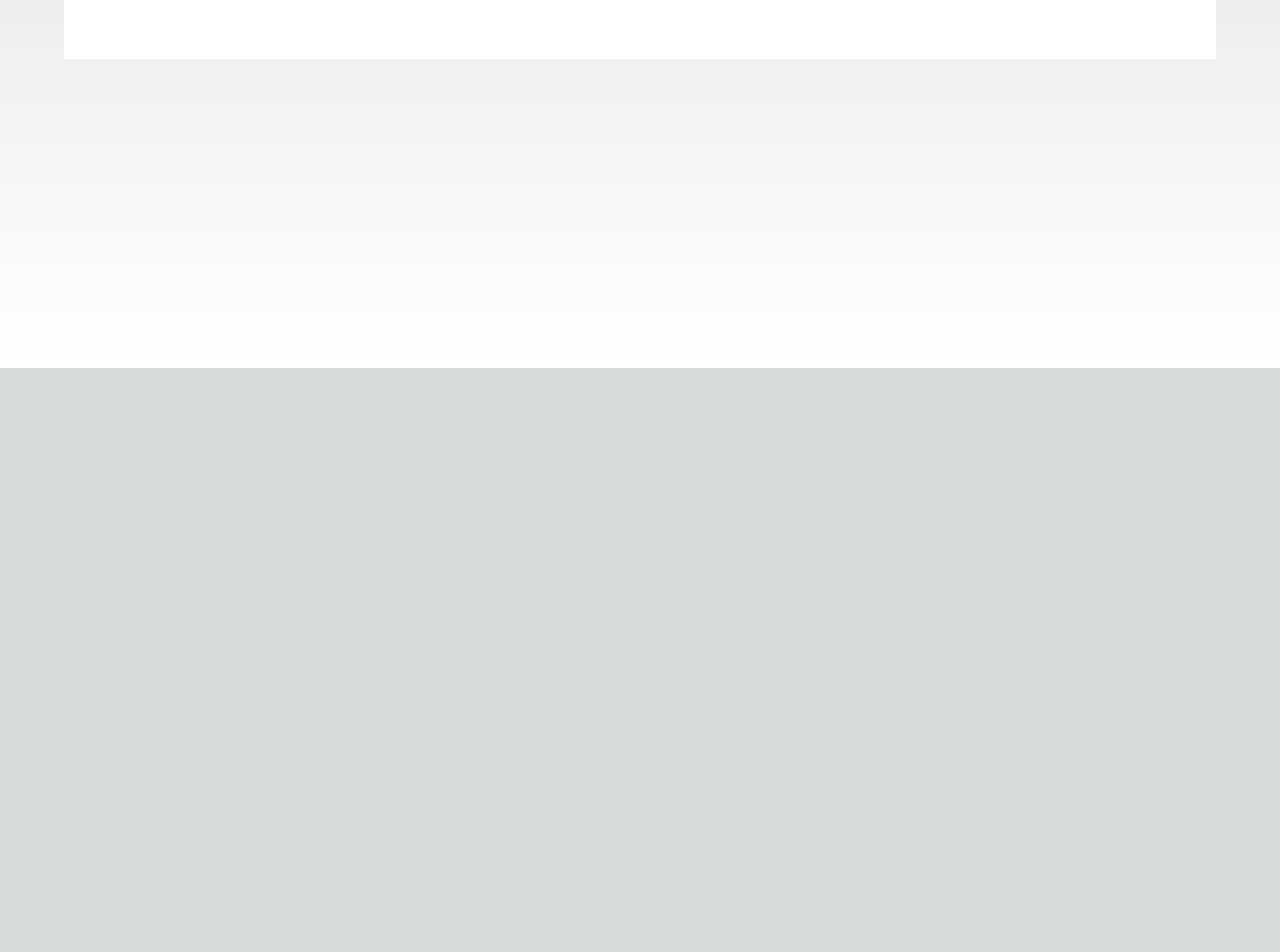
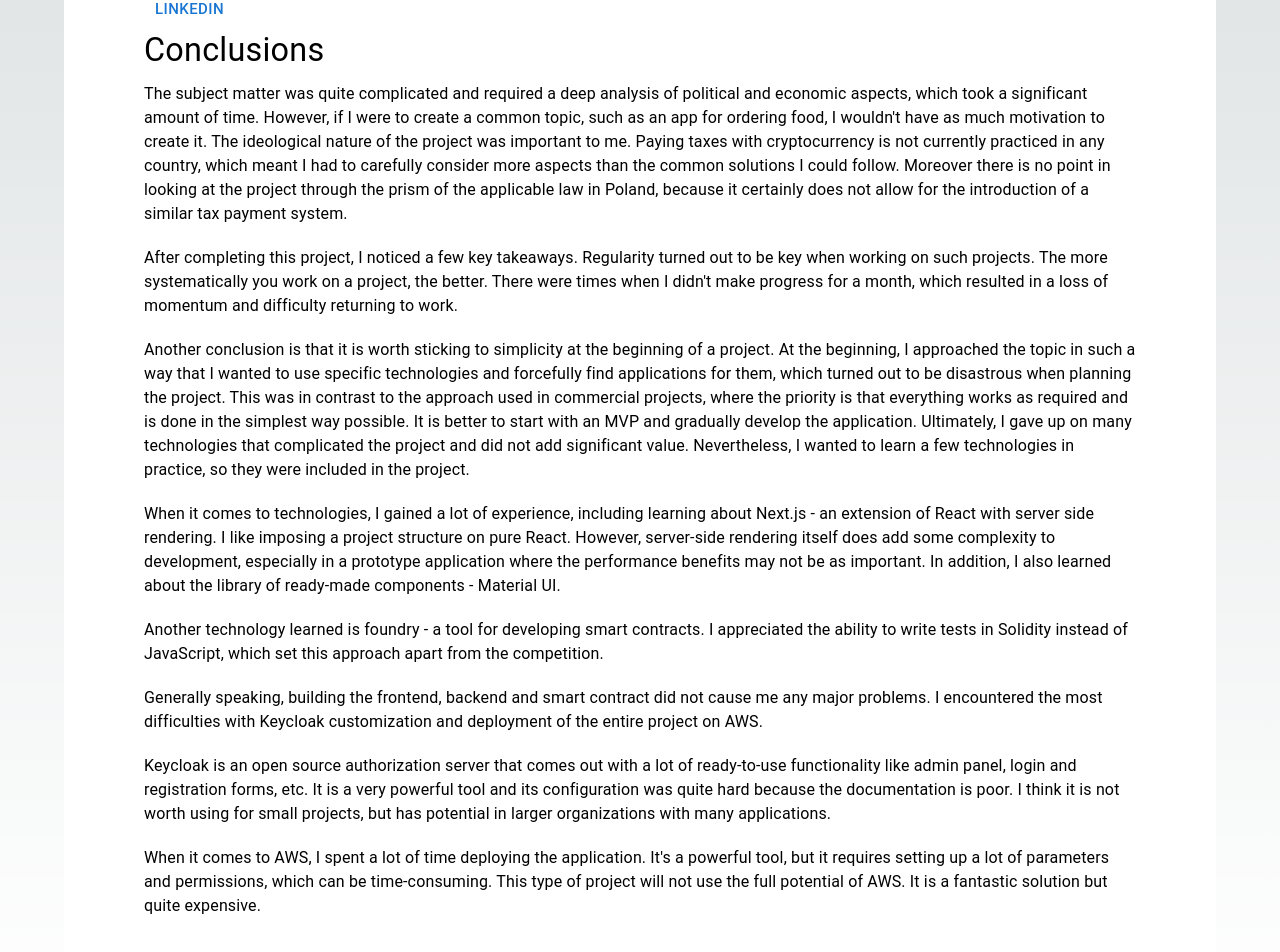
Before and after one commit to OskarWieckowicz/political-governance-framework-introduction-page, a Next.js app: page / in a window 1280 px wide. Shown: the part 432-1384 px from the top of the page. Before the commit the page ends 800 px from the top, so only its background shows below. Built offline with nearby package versions, Linux system fonts and the light colour scheme.

Commit message:
conclusions

```diff
--- a/app/components/Info.tsx
+++ b/app/components/Info.tsx
@@ -6,6 +6,9 @@ const Info = () => {
   return (
     <Container>
       <Box sx={{ bgcolor: "background.paper", padding: { xs: 2, md: 10 } }}>
+        <Typography variant="h4" gutterBottom>
+          Info
+        </Typography>
         <Typography gutterBottom>
           This page presents a project I created. The goal was to create a
           project for the portfolio and at the same time learn some new
@@ -37,6 +40,78 @@ const Info = () => {
             LinkedIn
           </Link>
         </Button>
+        <Typography variant="h4" gutterBottom>
+          Conclusions
+        </Typography>
+        <Typography variant="body1" sx={{ marginBottom: "20px" }}>
+          The subject matter was quite complicated and required a deep analysis
+          of political and economic aspects, which took a significant amount of
+          time. However, if I were to create a common topic, such as an app for
+          ordering food, I wouldn't have as much motivation to create it. The
+          ideological nature of the project was important to me. Paying taxes
+          with cryptocurrency is not currently practiced in any country, which
+          meant I had to carefully consider more aspects than the common
+          solutions I could follow. Moreover there is no point in looking at the
+          project through the prism of the applicable law in Poland, because it
+          certainly does not allow for the introduction of a similar tax payment
+          system.
+        </Typography>
+        <Typography variant="body1" sx={{ marginBottom: "20px" }}>
+          After completing this project, I noticed a few key takeaways.
+          Regularity turned out to be key when working on such projects. The
+          more systematically you work on a project, the better. There were
+          times when I didn't make progress for a month, which resulted in a
+          loss of momentum and difficulty returning to work.
+        </Typography>
+        <Typography variant="body1" sx={{ marginBottom: "20px" }}>
+          Another conclusion is that it is worth sticking to simplicity at the
+          beginning of a project. At the beginning, I approached the topic in
+          such a way that I wanted to use specific technologies and forcefully
+          find applications for them, which turned out to be disastrous when
+          planning the project. This was in contrast to the approach used in
+          commercial projects, where the priority is that everything works as
+          required and is done in the simplest way possible. It is better to
+          start with an MVP and gradually develop the application. Ultimately, I
+          gave up on many technologies that complicated the project and did not
+          add significant value. Nevertheless, I wanted to learn a few
+          technologies in practice, so they were included in the project.
+        </Typography>
+        <Typography variant="body1" sx={{ marginBottom: "20px" }}>
+          When it comes to technologies, I gained a lot of experience, including
+          learning about Next.js - an extension of React with server side
+          rendering. I like imposing a project structure on pure React. However,
+          server-side rendering itself does add some complexity to development,
+          especially in a prototype application where the performance benefits
+          may not be as important. In addition, I also learned about the library
+          of ready-made components - Material UI.
+        </Typography>
+        <Typography variant="body1" sx={{ marginBottom: "20px" }}>
+          Another technology learned is foundry - a tool for developing smart
+          contracts. I appreciated the ability to write tests in Solidity
+          instead of JavaScript, which set this approach apart from the
+          competition.
+        </Typography>
+        <Typography variant="body1" sx={{ marginBottom: "20px" }}>
+          Generally speaking, building the frontend, backend and smart contract
+          did not cause me any major problems. I encountered the most
+          difficulties with Keycloak customization and deployment of the entire
+          project on AWS.
+        </Typography>
+        <Typography variant="body1" sx={{ marginBottom: "20px" }}>
+          Keycloak is an open source authorization server that comes out with a
+          lot of ready-to-use functionality like admin panel, login and
+          registration forms, etc. It is a very powerful tool and its
+          configuration was quite hard because the documentation is poor. I
+          think it is not worth using for small projects, but has potential in
+          larger organizations with many applications.
+        </Typography>
+        <Typography variant="body1" sx={{ marginBottom: "20px" }}>
+          When it comes to AWS, I spent a lot of time deploying the application.
+          It's a powerful tool, but it requires setting up a lot of parameters
+          and permissions, which can be time-consuming. This type of project
+          will not use the full potential of AWS. It is a fantastic solution but
+          quite expensive.
+        </Typography>
       </Box>
     </Container>
   );
--- a/app/components/TechnicalArcticle.tsx
+++ b/app/components/TechnicalArcticle.tsx
@@ -30,7 +30,7 @@ const TechnicalArcticle = () => {
         <Typography variant="h4" gutterBottom>
           Technologies used
         </Typography>
-        <Typography variant="body2" sx={{ marginBottom: "20px" }}>
+        <Typography variant="body1" sx={{ marginBottom: "20px" }}>
           Frontend: Next.js, Material-UI <br />
           Backend: Spring Boot <br />
           Blockchain: Ethereum smart contract developed and tested using Foundry
@@ -43,7 +43,7 @@ const TechnicalArcticle = () => {
         <Typography variant="h4" gutterBottom>
           Repositories
         </Typography>
-        <Typography variant="body2" sx={{ marginBottom: "20px" }}>
+        <Typography variant="bobody1dy2" sx={{ marginBottom: "20px" }}>
           Frontend:{" "}
           <Typography
             component="a"
@@ -78,7 +78,7 @@ const TechnicalArcticle = () => {
         <Typography variant="h4" gutterBottom>
           Smart Contract
         </Typography>
-        <Typography variant="body2" sx={{ marginBottom: "20px" }}>
+        <Typography variant="body1" sx={{ marginBottom: "20px" }}>
           Smart Contract was written in Solidity programming language and was
           developed using Foundry - a smart contract development toolchain.
           Foundry manages your dependencies, compiles your project, runs tests,
@@ -95,7 +95,7 @@ const TechnicalArcticle = () => {
         <Typography variant="h4" gutterBottom>
           Frontend
         </Typography>
-        <Typography variant="body2" sx={{ marginBottom: "20px" }}>
+        <Typography variant="body1" sx={{ marginBottom: "20px" }}>
           Frontend was built using next js 13 and material UI for styling.
           Authentication mechanisms rely on NextAuth and Keycloak provider. For
           chart visualization rechart. Interaction with the smart contract
@@ -105,7 +105,7 @@ const TechnicalArcticle = () => {
         <Typography variant="h4" gutterBottom>
           Backend
         </Typography>
-        <Typography variant="body2" sx={{ marginBottom: "20px" }}>
+        <Typography variant="body1" sx={{ marginBottom: "20px" }}>
           The backend functions as a Spring Boot application structured into two
           Maven modules: the &apos;core&apos; module encompassing fundamental
           functionalities and the &apos;spi&apos; module housing the Keycloak
@@ -116,7 +116,7 @@ const TechnicalArcticle = () => {
           with the application&apos;s resources.
         </Typography>
 
-        <Typography variant="body2" sx={{ marginBottom: "20px" }}>
+        <Typography variant="body1" sx={{ marginBottom: "20px" }}>
           The application utilizes two distinct databases for different
           purposes: one dedicated solely to Keycloak, housing Keycloak&apos;s
           tables and user-related data, and another dedicated to the
@@ -126,7 +126,7 @@ const TechnicalArcticle = () => {
           database.
         </Typography>
 
-        <Typography variant="body2" sx={{ marginBottom: "20px" }}>
+        <Typography variant="body1" sx={{ marginBottom: "20px" }}>
           Communication with the blockchain is facilitated through the Web3J
           library, which provides a CLI tool enabling the generation of a Smart
           Contract Java wrapper class. Once this class is generated, a listener
@@ -137,14 +137,14 @@ const TechnicalArcticle = () => {
           application&apos;s blockchain interactions.
         </Typography>
 
-        <Typography variant="body2" sx={{ marginBottom: "20px" }}>
+        <Typography variant="body1" sx={{ marginBottom: "20px" }}>
           For real-time ETH/USD price updates, our application leverages a
           scheduler that periodically fetches this essential data from the Coin
           API. To comply with API request limits, the database undergoes updates
           every 15 minutes.
         </Typography>
 
-        <Typography variant="body2" sx={{ marginBottom: "20px" }}>
+        <Typography variant="body1" sx={{ marginBottom: "20px" }}>
           Furthermore, the Spring Boot application seamlessly integrates with
           AWS S3 for efficient and secure storage of user documents. To maintain
           code integrity and reliability, the test environment was configured so
@@ -155,7 +155,7 @@ const TechnicalArcticle = () => {
         <Typography variant="h4" gutterBottom>
           Keycloak
         </Typography>
-        <Typography variant="body2" sx={{ marginBottom: "20px" }}>
+        <Typography variant="body1" sx={{ marginBottom: "20px" }}>
           Keycloak undergoes customization through themes and SPIs. A custom
           registration form theme and two SPIs are implemented. The first SPI
           validates custom attributes in the registration form, while the second
@@ -165,7 +165,7 @@ const TechnicalArcticle = () => {
         <Typography variant="h4" gutterBottom>
           Local development
         </Typography>
-        <Typography variant="body2" sx={{ marginBottom: "20px" }}>
+        <Typography variant="body1" sx={{ marginBottom: "20px" }}>
           For local development Docker Compose is used to run databases and
           keycloak. It copies themes, SPIs and imports realms to the keycloak.
         </Typography>
@@ -173,14 +173,14 @@ const TechnicalArcticle = () => {
         <Typography variant="h4" gutterBottom>
           Deployment to AWS
         </Typography>
-        <Typography variant="body2" sx={{ marginBottom: "20px" }}>
+        <Typography variant="body1" sx={{ marginBottom: "20px" }}>
           The deployment process is automated by using github actions. It
           deploys spring boot and keycloak apps to AWS ECS on a new tag. At
           first Farget was used but it is not part of a AWS Free Tier and the
           deployment transitioned to EC2. NAT Gateway facilitates communication
           between the Spring Boot service, Keycloak, and the Coin API.
         </Typography>
-        <Typography variant="body2">
+        <Typography variant="body1">
           The frontend application operates on AWS Amplify and undergoes
           redeployment with every push to the main branch. Databases are hosted
           on RDS. Services operate behind load balancers, utilizing a custom
```
